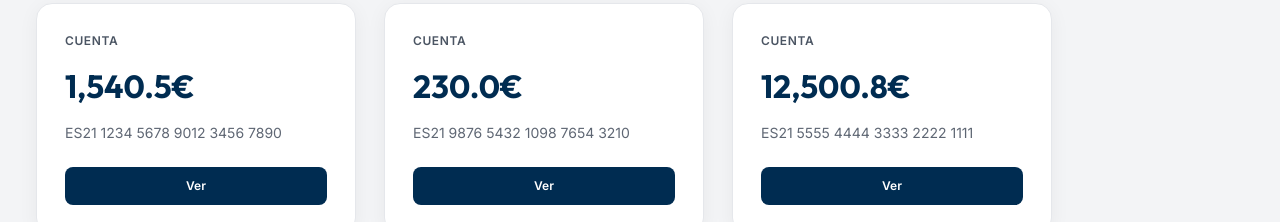
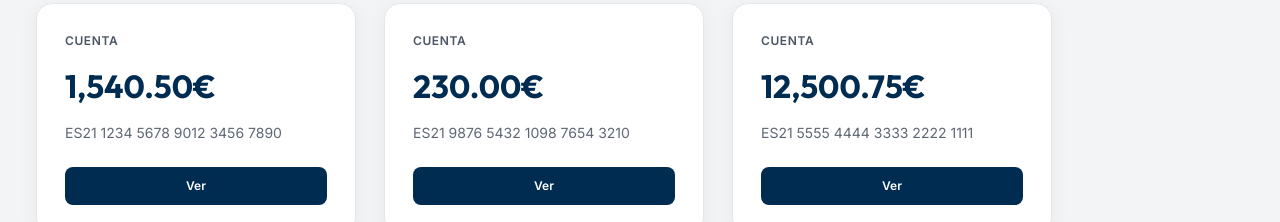
Before and after one commit to TheBarberHub-2/Banco-Front, an Angular app: page /inicio in a window 1280 px wide. Shown: the part 152-374 px from the top of the page. Built offline with nearby package versions, Linux system fonts and the light colour scheme.

Commit message:
decimales de los paneles

```diff
--- a/src/app/components/ui/c-panel/c-panel.html
+++ b/src/app/components/ui/c-panel/c-panel.html
@@ -1,7 +1,7 @@
 <div class="bh-panel">
   <h2 class="bh-panel__title">{{ titulo }}</h2>
   @if(numero !== undefined) {
-  <h1 class="bh-panel__number">{{ numero | number:'1.1-1' }}€</h1>
+  <h1 class="bh-panel__number">{{ numero | number:'1.2-2' }}€</h1>
   }
   @if(info) {
   <p class="bh-panel__info">{{ info }}</p>
```
